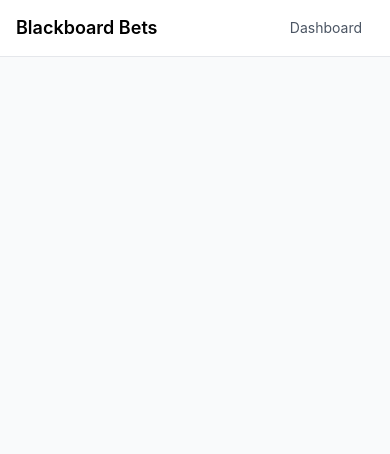
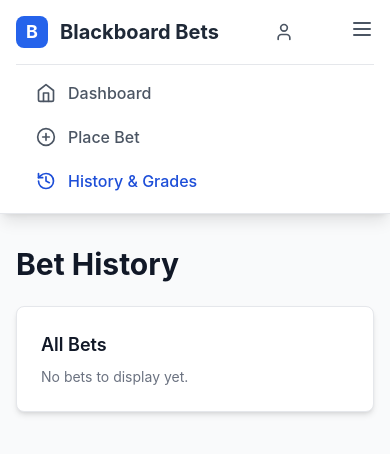
Before and after one commit to Hasakev/2025-uqcs-hackathon, a React (Create React App) app in the folder Frontend/: page /history in a window 390 px wide. Shown: the top 454 px of the page. Built offline with nearby package versions, Linux system fonts and the light colour scheme; the HTML template or start-up script is replaced by a standard one.

Commit message:
Add mobile menu navigation, basic BetHistory and add BetHistory route to App.js

```diff
--- a/Frontend/src/App.js
+++ b/Frontend/src/App.js
@@ -3,6 +3,7 @@ import { BrowserRouter as Router, Routes, Route } from 'react-router-dom';
 import Navigation from './components/Navigation';
 import Dashboard from './pages/Dashboard';
 import CreateBet from './pages/CreateBet';
+import BetHistory from './pages/BetHistory';
 import './index.css';
 
 function App() {
@@ -14,6 +15,7 @@ function App() {
           <Routes>
             <Route path="/" element={<Dashboard />} />
             <Route path="/create-bet" element={<CreateBet />} />
+            <Route path="/history" element={<BetHistory />} />
           </Routes>
         </main>
       </div>
--- a/Frontend/src/components/Navigation.js
+++ b/Frontend/src/components/Navigation.js
@@ -1,28 +1,96 @@
 import React from 'react';
 import { Link, useLocation } from 'react-router-dom';
+import { Home, PlusCircle, History, User } from 'lucide-react';
 
 const Navigation = () => {
-  const { pathname } = useLocation();
+  const location = useLocation();
+
+  const navItems = [
+    { path: '/', label: 'Dashboard', icon: Home },
+    { path: '/create-bet', label: 'Place Bet', icon: PlusCircle },
+    { path: '/history', label: 'History & Grades', icon: History },
+  ];
 
   return (
-    <nav className="bg-white border-b">
-      <div className="container mx-auto px-4 h-14 flex items-center justify-between">
-        <div className="text-lg font-semibold">Blackboard Bets</div>
-        <div className="flex items-center gap-4">
-          <Link
-            to="/"
-            className={`px-3 py-2 rounded-md text-sm ${
-              pathname === '/'
-                ? 'text-blue-700 bg-blue-100'
-                : 'text-gray-600 hover:text-blue-600 hover:bg-blue-50'
-            }`}
-          >
-            Dashboard
-          </Link>
+    <nav className="bg-white shadow-lg border-b border-gray-200">
+      <div className="container mx-auto px-4">
+        <div className="flex justify-between items-center h-16">
+          {/* Logo/Brand */}
+          <div className="flex items-center space-x-3">
+            <div className="w-8 h-8 bg-primary-600 rounded-lg flex items-center justify-center">
+              <span className="text-white font-bold text-lg">B</span>
+            </div>
+            <span className="text-xl font-bold text-gray-800">Blackboard Bets</span>
+          </div>
+
+          {/* Navigation Links */}
+          <div className="hidden md:flex space-x-8">
+            {navItems.map((item) => {
+              const Icon = item.icon;
+              const isActive = location.pathname === item.path;
+
+              return (
+                <Link
+                  key={item.path}
+                  to={item.path}
+                  className={`flex items-center space-x-2 px-3 py-2 rounded-md text-sm font-medium transition-colors duration-200 ${
+                    isActive
+                      ? 'bg-primary-100 text-primary-700'
+                      : 'text-gray-600 hover:text-primary-600 hover:bg-primary-50'
+                  }`}
+                >
+                  <Icon className="w-4 h-4" />
+                  <span>{item.label}</span>
+                </Link>
+              );
+            })}
+          </div>
+
+          {/* User Menu */}
+          <div className="flex items-center space-x-4">
+            <button className="flex items-center space-x-2 text-gray-600 hover:text-primary-600 transition-colors duration-200">
+              <User className="w-5 h-5" />
+              <span className="hidden sm:block">Profile</span>
+            </button>
+          </div>
+
+          {/* Mobile Menu Button */}
+          <div className="md:hidden">
+            <button className="text-gray-600 hover:text-primary-600">
+              <svg className="w-6 h-6" fill="none" stroke="currentColor" viewBox="0 0 24 24">
+                <path strokeLinecap="round" strokeLinejoin="round" strokeWidth={2} d="M4 6h16M4 12h16M4 18h16" />
+              </svg>
+            </button>
+          </div>
+        </div>
+
+        {/* Mobile Navigation */}
+        <div className="md:hidden border-t border-gray-200">
+          <div className="px-2 pt-2 pb-3 space-y-1">
+            {navItems.map((item) => {
+              const Icon = item.icon;
+              const isActive = location.pathname === item.path;
+
+              return (
+                <Link
+                  key={item.path}
+                  to={item.path}
+                  className={`flex items-center space-x-3 px-3 py-2 rounded-md text-base font-medium transition-colors duration-200 ${
+                    isActive
+                      ? 'bg-primary-100 text-primary-700'
+                      : 'text-gray-600 hover:text-primary-600 hover:bg-primary-50'
+                  }`}
+                >
+                  <Icon className="w-5 h-5" />
+                  <span>{item.label}</span>
+                </Link>
+              );
+            })}
+          </div>
         </div>
       </div>
     </nav>
   );
 };
 
-export default Navigation;
+export default Navigation;
--- /dev/null
+++ b/Frontend/src/pages/BetHistory.js
@@ -0,0 +1,16 @@
+import React from 'react';
+
+const BetHistory = () => {
+  return (
+    <div className="space-y-6">
+      <h1 className="text-3xl font-bold text-gray-900">Bet History</h1>
+
+      <div className="bg-white rounded-lg shadow-md p-6 border border-gray-200">
+        <h2 className="text-lg font-semibold text-gray-900 mb-2">All Bets</h2>
+        <p className="text-gray-500 text-sm">No bets to display yet.</p>
+      </div>
+    </div>
+  );
+};
+
+export default BetHistory;
```
